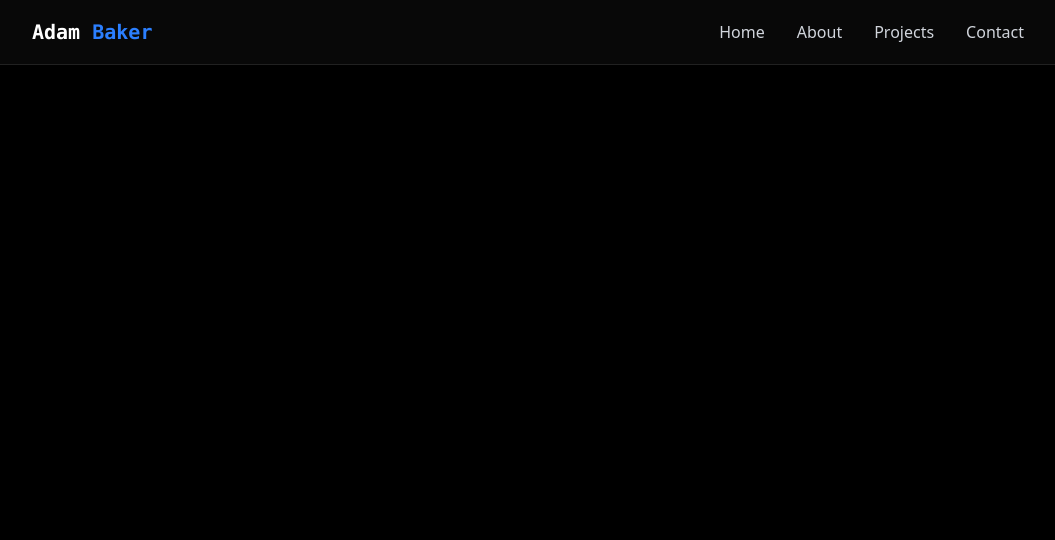
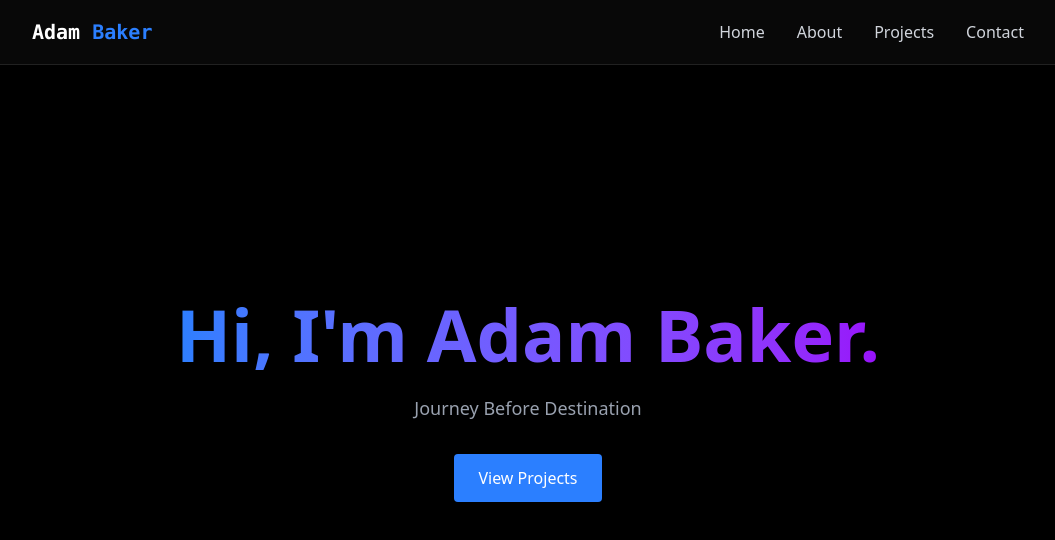
Before and after one commit to abaker421/react-portfolio, a React (Vite) app: page / in a window 1280 px wide. Shown: the top 540 px of the page, without its empty margins (112-1167 px from the left). Built offline with nearby package versions, Linux system fonts and the light colour scheme.

Commit message:
started Home componenet

```diff
--- a/src/App.jsx
+++ b/src/App.jsx
@@ -4,6 +4,8 @@
 import "./index.css"
 import { Navbar } from './components/Navbar'
 import { MobileMenu } from './components/MobileMenu'
+
+import { Home } from './components/sections/Home'
 
 function App() {
   const [isLoaded, setIsLoaded] = useState(false)
@@ -17,6 +19,7 @@
 
       <Navbar menuOpen={menuOpen} setMenuOpen={setMenuOpen} />
       <MobileMenu menuOpen={menuOpen} setMenuOpen={setMenuOpen} />
+      <Home />
      </div>
     </>
   )
--- a/src/components/MobileMenu.jsx
+++ b/src/components/MobileMenu.jsx
@@ -16,26 +16,40 @@
             </button>
 
             <a href="#home"
-            className=""
-            onClick={() => {setMenuOpen(false)}}>
+                className={`text-2xl font-semibold text-white my-4 transform transition-transform duration-300
+                ${menuOpen
+                        ? "opacity-100 translate-y-0"
+                        : "opacity-0 translate-y-5"
+                    }`
+                }
+                onClick={() => { setMenuOpen(false) }}>
                 Home
             </a>
 
             <a href="#about"
-            className="text-gray-300 hover:text-white transition-colors"
-            onClick={() => {setMenuOpen(false)}}>
+                className={`text-2xl font-semibold text-white my-4 transform transition-transform duration-300
+    ${menuOpen
+                        ? "opacity-100 translate-y-0"
+                        : "opacity-0 translate-y-5"
+                    }`} onClick={() => { setMenuOpen(false) }}>
                 About
             </a>
 
             <a href="#projects"
-            className="text-gray-300 hover:text-white transition-colors"
-            onClick={() => {setMenuOpen(false)}}>
+                className={`text-2xl font-semibold text-white my-4 transform transition-transform duration-300
+                ${menuOpen
+                        ? "opacity-100 translate-y-0"
+                        : "opacity-0 translate-y-5"
+                    }`} onClick={() => { setMenuOpen(false) }}>
                 Projects
             </a>
 
             <a href="#contact"
-            className="text-gray-300 hover:text-white transition-colors"
-            onClick={() => {setMenuOpen(false)}}>
+                className={`text-2xl font-semibold text-white my-4 transform transition-transform duration-300
+                ${menuOpen
+                        ? "opacity-100 translate-y-0"
+                        : "opacity-0 translate-y-5"
+                    }`} onClick={() => { setMenuOpen(false) }}>
                 Contact
             </a>
 
--- a/src/components/sections/Home.jsx
+++ b/src/components/sections/Home.jsx
@@ -0,0 +1,29 @@
+
+
+export const Home = () => {
+
+    return (
+        <section
+            id="home"
+            className="min-h-screen flex items-center justify-center relative"
+        >
+            <div className="text-center z-10 px-4">
+
+                <h1 className="text-5xl md:text-7xl font-bold mb-6 bg-gradient-to-r from-blue-500 to-purple-600 bg-clip-text text-transparent leading-right">
+                    Hi, I'm Adam Baker.
+                </h1>
+
+                <p className="text-gray-400 text-lg mb-8 max-w-lg mx-auto">
+                    Journey Before Destination</p>
+
+                <div className="flex justify-center space-x-4">
+                    <a href="#projects"
+                    className= "bg-blue-500 text-white py-3 px-6 rounded font-medium transition relative overflow-hidden hover:-translate-y-0.5 hover:shadow-[0_0_15px_rgba(59, 130, 246, 0.4)]"
+                    >
+                    View Projects
+                    </a>
+                </div>
+            </div>
+        </section>
+    )
+}
```
